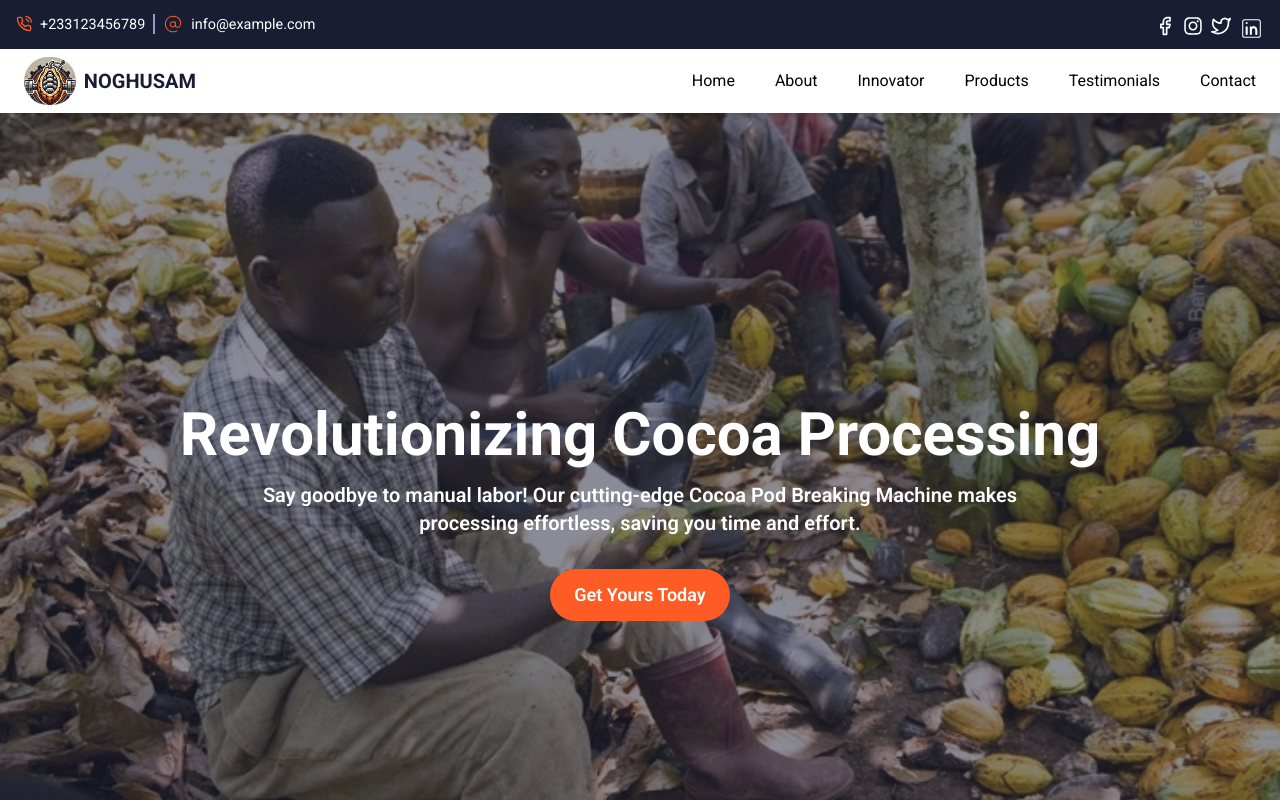
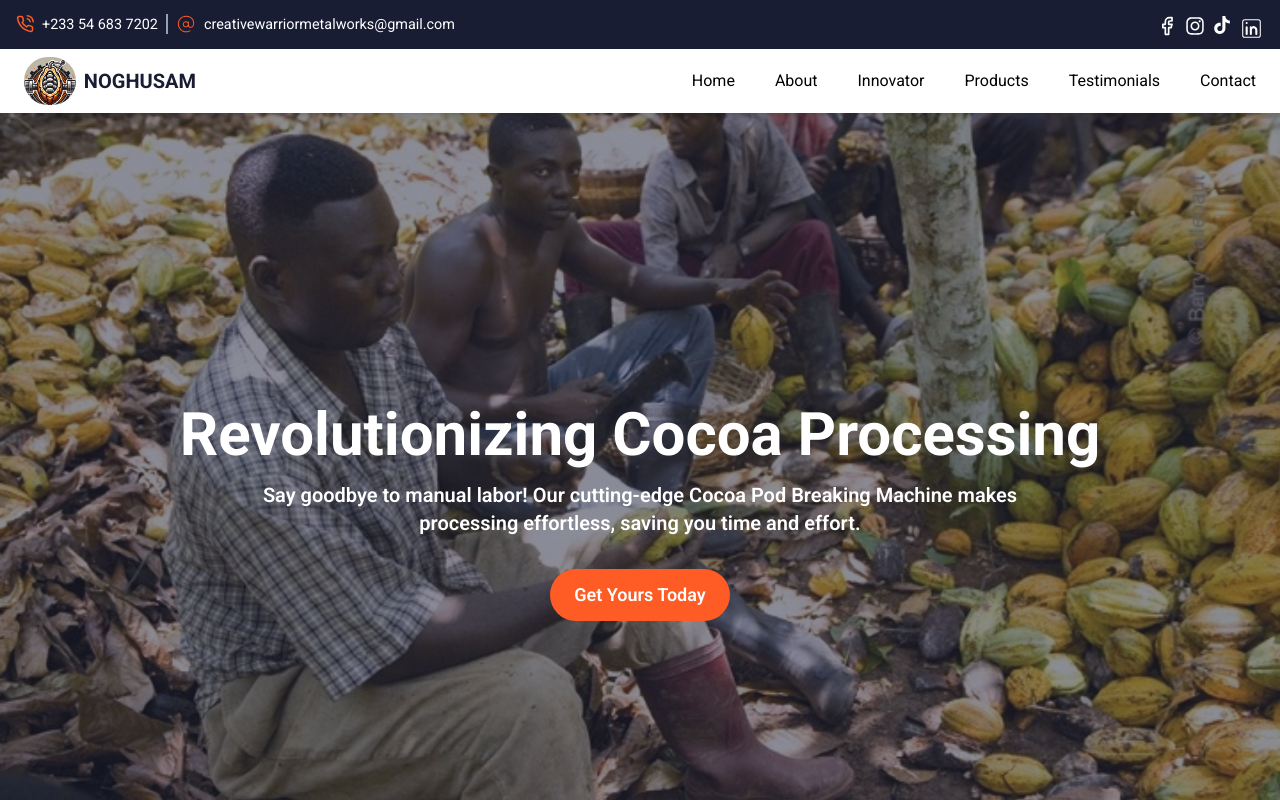
Before and after one commit to GROW-YAI/YAI-1, a React (Vite) app: page / in a window 1280 px wide. Shown: the top 800 px of the page. Built offline with nearby package versions, Linux system fonts and the light colour scheme.

Commit message:
changes to social media details and emaail on navbar

```diff
--- a/src/components/Footer.jsx
+++ b/src/components/Footer.jsx
@@ -144,7 +144,7 @@ const Footer = () => {
               </h5>
               <div className="flex gap-3">
                 <a
-                  href="https://web.facebook.com/share/v/15rtT4wbBQ/"
+                  href="https://www.facebook.com/cwmcl/"
                   target="_blank"
                   rel="noopener noreferrer"
                   aria-label="Facebook"
@@ -153,8 +153,7 @@ const Footer = () => {
                   <FiFacebook size={18} />
                 </a>
                 <a
-                  href="https://www.instagram.com/creativewarriormetalcompany?utm_source=ig_web_button_share_sheet&igsh=ZDNlZDc0MzIxNw=="
-                  target="_blank"
+                  href="https://www.instagram.com/creativewarriormetalcompany/"
                   rel="noopener noreferrer"
                   aria-label="Instagram"
                   className="p-2 rounded-full bg-[#0b1220] hover:bg-[#FE5C24] transition-shadow shadow-sm focus:outline-none focus:ring-2 focus:ring-[#FE5C24]"
--- a/src/components/Navbar1.jsx
+++ b/src/components/Navbar1.jsx
@@ -1,6 +1,7 @@
 import { CiAt, CiLinkedin } from "react-icons/ci";
 import { FaInstagram } from "react-icons/fa6";
-import { FiFacebook, FiPhoneCall, FiTwitter } from "react-icons/fi";
+import { FiFacebook, FiPhoneCall } from "react-icons/fi";
+import { SiTiktok } from "react-icons/si";
 
 const Navbar1 = () => {
   return (
@@ -8,18 +9,29 @@ const Navbar1 = () => {
       <div className="py-2 flex flex-col md:flex-row justify-between items-center gap-2">
         {/* Left Side Contact Info */}
         <div className="flex flex-col md:flex-row gap-2 text-center md:text-left items-center">
-          <div className="flex gap-2">
-            <span className="flex items-center text-[#FE5C24]">
-              <FiPhoneCall />
-            </span>
-            <span className="text-[.9rem]">+233123456789</span>
+          {/* Phone */}
+          <div className="flex items-center gap-2 text-[#FE5C24]">
+            <FiPhoneCall className="text-lg" aria-label="Phone" />
+            <a
+              href="tel:+233546837202"
+              className="text-[.9rem] hover:underline hover:text-[#d94a1d] transition-colors text-white"
+            >
+              +233 54 683 7202
+            </a>
           </div>
+
+          {/* Divider (only visible on md+) */}
           <div className="hidden md:block w-0.5 h-5 bg-slate-400"></div>
-          <div className="flex gap-2">
-            <span className="flex items-center text-[#FE5C24]">
-              <CiAt size={20} />
-            </span>
-            <span className="text-[.9rem]">info@example.com</span>
+
+          {/* Email */}
+          <div className="flex items-center gap-2 text-[#FE5C24]">
+            <CiAt size={20} aria-label="Email" />
+            <a
+              href="mailto:creativewarriormetalworks@gmail.com"
+              className="text-[.9rem] hover:underline hover:text-[#d94a1d] transition-colors text-white"
+            >
+              creativewarriormetalworks@gmail.com
+            </a>
           </div>
         </div>
 
@@ -27,25 +39,28 @@ const Navbar1 = () => {
         <div className="mt-2">
           <div className="flex gap-2 cursor-pointer justify-center md:justify-end">
             <a
-              href="https://www.facebook.com"
+              href="https://www.facebook.com/cwmcl/"
               className="hover:text-[#FE5C24] transition-all duration-500"
             >
               <FiFacebook size={20} />
             </a>
             <a
-              href="https://www.instagram.com"
+              href="https://www.instagram.com/creativewarriormetalcompany/"
               className="hover:text-[#FE5C24] transition-all duration-500"
             >
               <FaInstagram size={20} />
             </a>
             <a
-              href="https://www.twitter.com"
+              href="https://www.tiktok.com/@user5228350683083?is_from_webapp=1&sender_device=pc"
+              target="_blank"
+              rel="noopener noreferrer"
+              aria-label="Twitter"
               className="hover:text-[#FE5C24] transition-all duration-500"
             >
-              <FiTwitter size={20} />
+              <SiTiktok size={18} />
             </a>
             <a
-              href="https://linkedin.com"
+              href="https://www.linkedin.com/company/creative-warrior-metal-company/"
               className="hover:text-[#FE5C24] transition-all duration-500"
             >
               <CiLinkedin size={25} />
```
